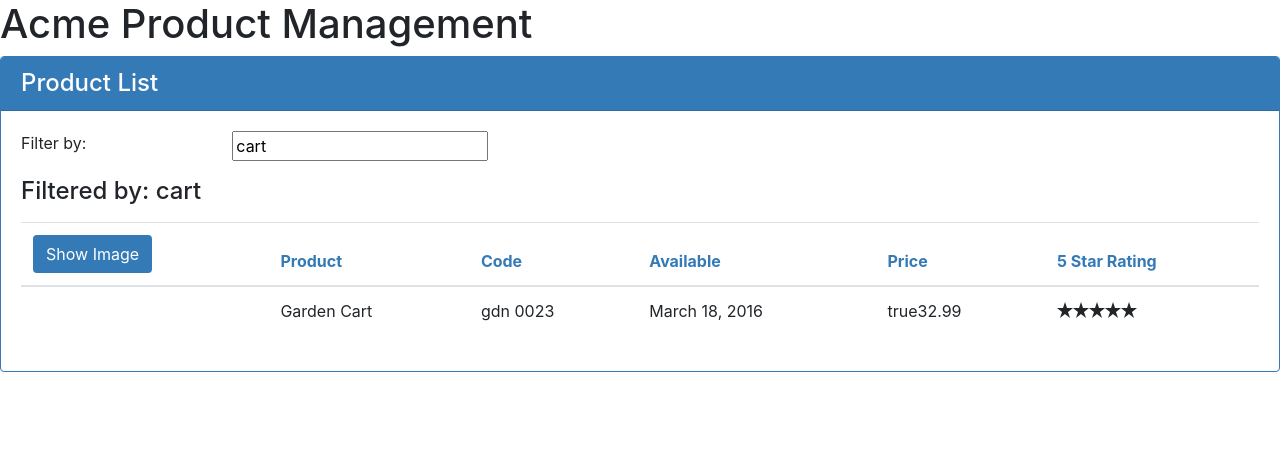
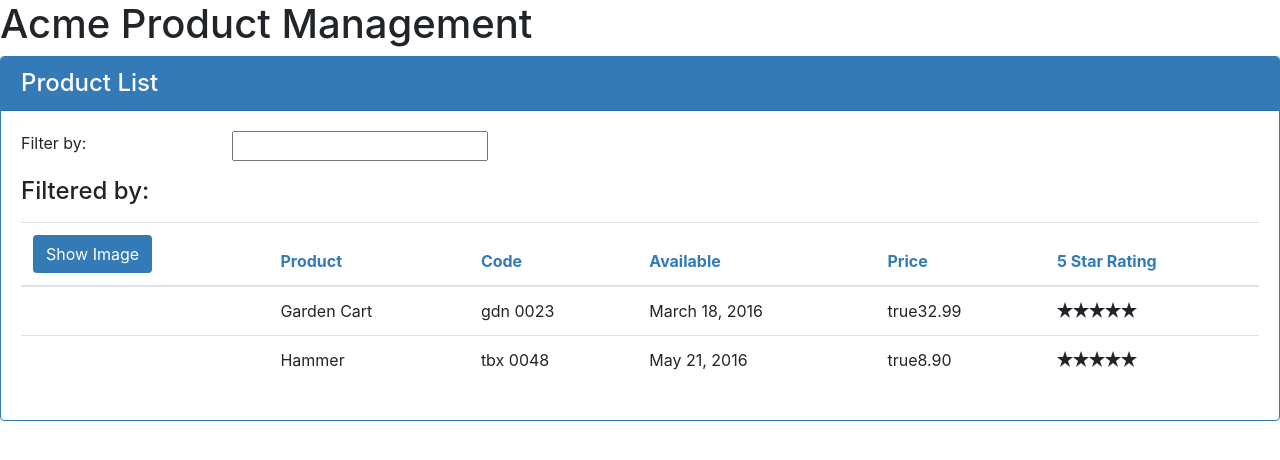
Before and after one commit to yangzuo0621/Angular-Learning, an Angular app in the folder APM/: page / in a window 1280 px wide. Shown: the top 460 px of the page. Built offline with nearby package versions, Linux system fonts and the light colour scheme.

Commit message:
add angular service

```diff
--- a/APM/src/app/app.component.ts
+++ b/APM/src/app/app.component.ts
@@ -1,4 +1,5 @@
 import { Component } from '@angular/core';
+import { ProductService } from './products/product.service';
 
 @Component({
   selector: 'pm-root',
@@ -7,7 +8,8 @@
       <h1>{{pageTitle}}</h1>
       <pm-products></pm-products>
     </div>
-  `
+  `,
+  providers: [ ProductService ]
 })
 export class AppComponent {
   pageTitle = 'Acme Product Management';
--- a/APM/src/app/products/product-list.component.ts
+++ b/APM/src/app/products/product-list.component.ts
@@ -1,5 +1,6 @@
 import { Component, OnInit } from '@angular/core';
 import { IProduct } from './product';
+import { ProductService } from './product.service';
 
 @Component({
   selector: 'pm-products',
@@ -22,36 +23,14 @@
   }
 
   filteredProducts: IProduct[];
-  products: IProduct[] = [
-    {
-      'productId': 2,
-      'productName': 'Garden Cart',
-      'productCode': 'GDN-0023',
-      'releaseDate': 'March 18, 2016',
-      'description': '15 gallon capacity rolling garden cart',
-      'price': 32.99,
-      'starRating': 4.2,
-      'imageUrl': 'http://openclipart.org/image/300px/svg_to_png/58471/garden_cart.png'
-    },
-    {
-      'productId': 5,
-      'productName': 'Hammer',
-      'productCode': 'TBX-0048',
-      'releaseDate': 'May 21, 2016',
-      'description': 'Curved claw steel hammer',
-      'price': 8.9,
-      'starRating': 4.8,
-      'imageUrl': 'http://openclipart.org/image/300px/svg_to_png/73/rejon_Hammer.png'
-    }
-  ];
+  products: IProduct[] = [];
 
-  constructor() {
-    this.filteredProducts = this.products;
-    this.listFilter = 'cart';
+  constructor(private _productService: ProductService) {
   }
 
   ngOnInit(): void {
-    console.log('In Onit');
+    this.products = this._productService.getProducts();
+    this.filteredProducts = this.products;
   }
 
   private performFilter(filterBy: string): IProduct[] {
--- /dev/null
+++ b/APM/src/app/products/product.service.ts
@@ -0,0 +1,31 @@
+import { Injectable } from '@angular/core';
+import { IProduct } from './product';
+
+@Injectable()
+export class ProductService {
+
+  public getProducts(): IProduct[] {
+    return [
+      {
+        'productId': 2,
+        'productName': 'Garden Cart',
+        'productCode': 'GDN-0023',
+        'releaseDate': 'March 18, 2016',
+        'description': '15 gallon capacity rolling garden cart',
+        'price': 32.99,
+        'starRating': 4.2,
+        'imageUrl': 'http://openclipart.org/image/300px/svg_to_png/58471/garden_cart.png'
+      },
+      {
+        'productId': 5,
+        'productName': 'Hammer',
+        'productCode': 'TBX-0048',
+        'releaseDate': 'May 21, 2016',
+        'description': 'Curved claw steel hammer',
+        'price': 8.9,
+        'starRating': 4.8,
+        'imageUrl': 'http://openclipart.org/image/300px/svg_to_png/73/rejon_Hammer.png'
+      }
+    ];
+  }
+}
```
